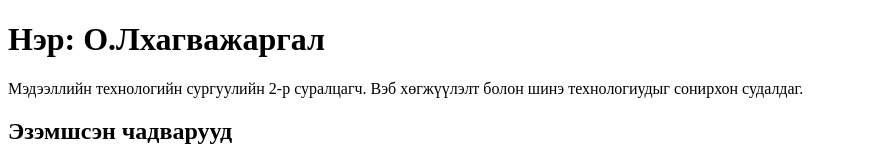
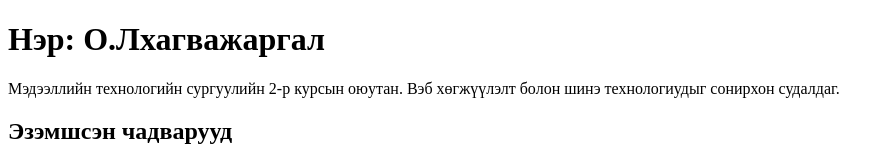
Before and after one commit to Lhagvajargal23/web-development-lab, a plain HTML site: page index.html in a window 1280 px wide. Shown: the top 162 px of the page, without its empty margins (0-894 px from the left). Drawn offline with Linux system fonts and the light colour scheme.

Commit message:
Update index.html

```diff
--- a/index.html
+++ b/index.html
@@ -7,8 +7,7 @@
 </head>
 <body>
     <h1>Нэр: О.Лхагважаргал</h1>
-    <p>Мэдээллийн технологийн сургуулийн 2-р суралцагч. Вэб хөгжүүлэлт болон шинэ технологиудыг сонирхон судалдаг.</p>
-
+    <p>Мэдээллийн технологийн сургуулийн 2-р курсын оюутан. Вэб хөгжүүлэлт болон шинэ технологиудыг сонирхон судалдаг.</p>
     <h2>Эзэмшсэн чадварууд</h2>
     <ul>
         <li>HTML5 & CSS3 үндэс</li>
```
